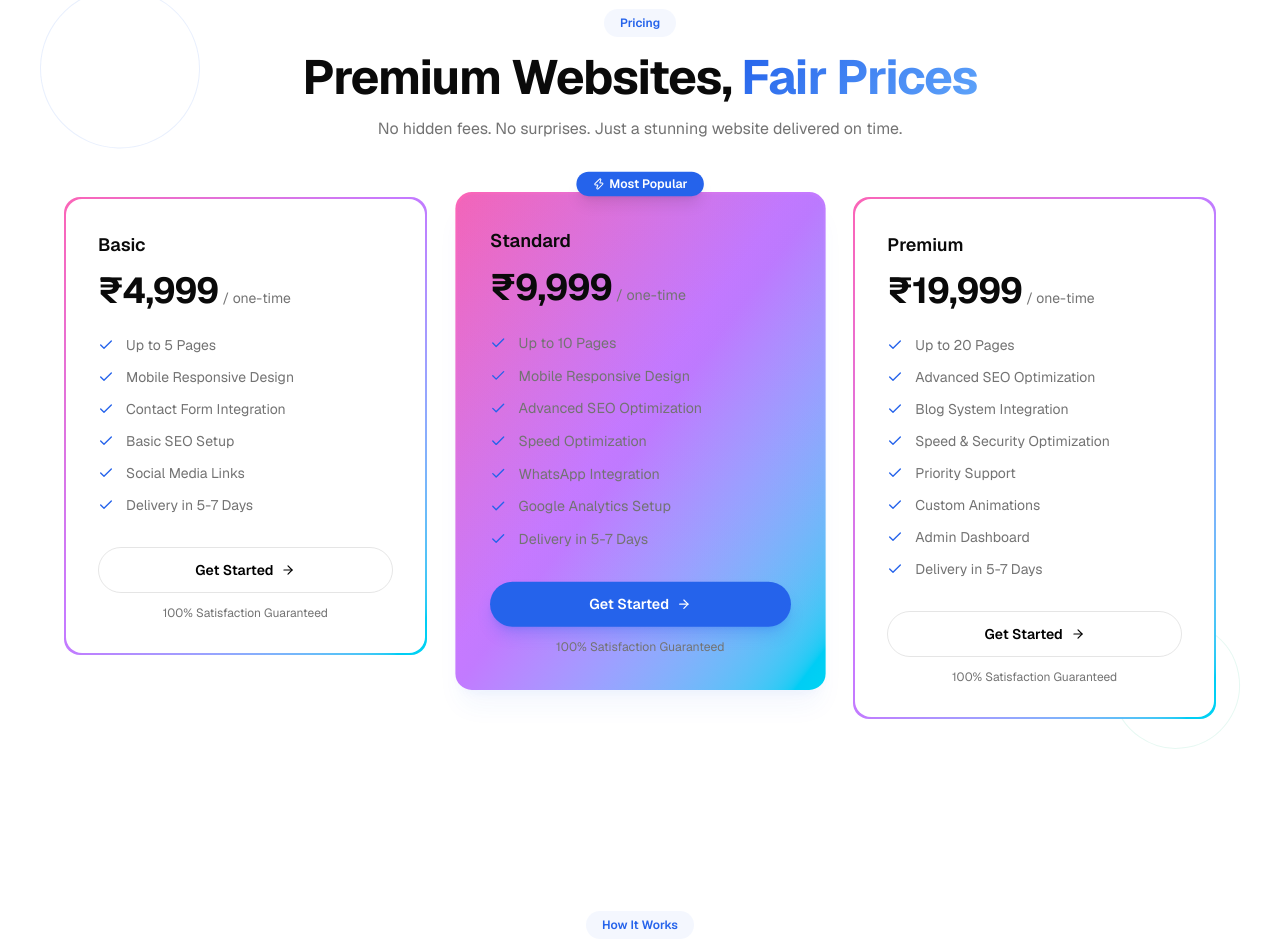
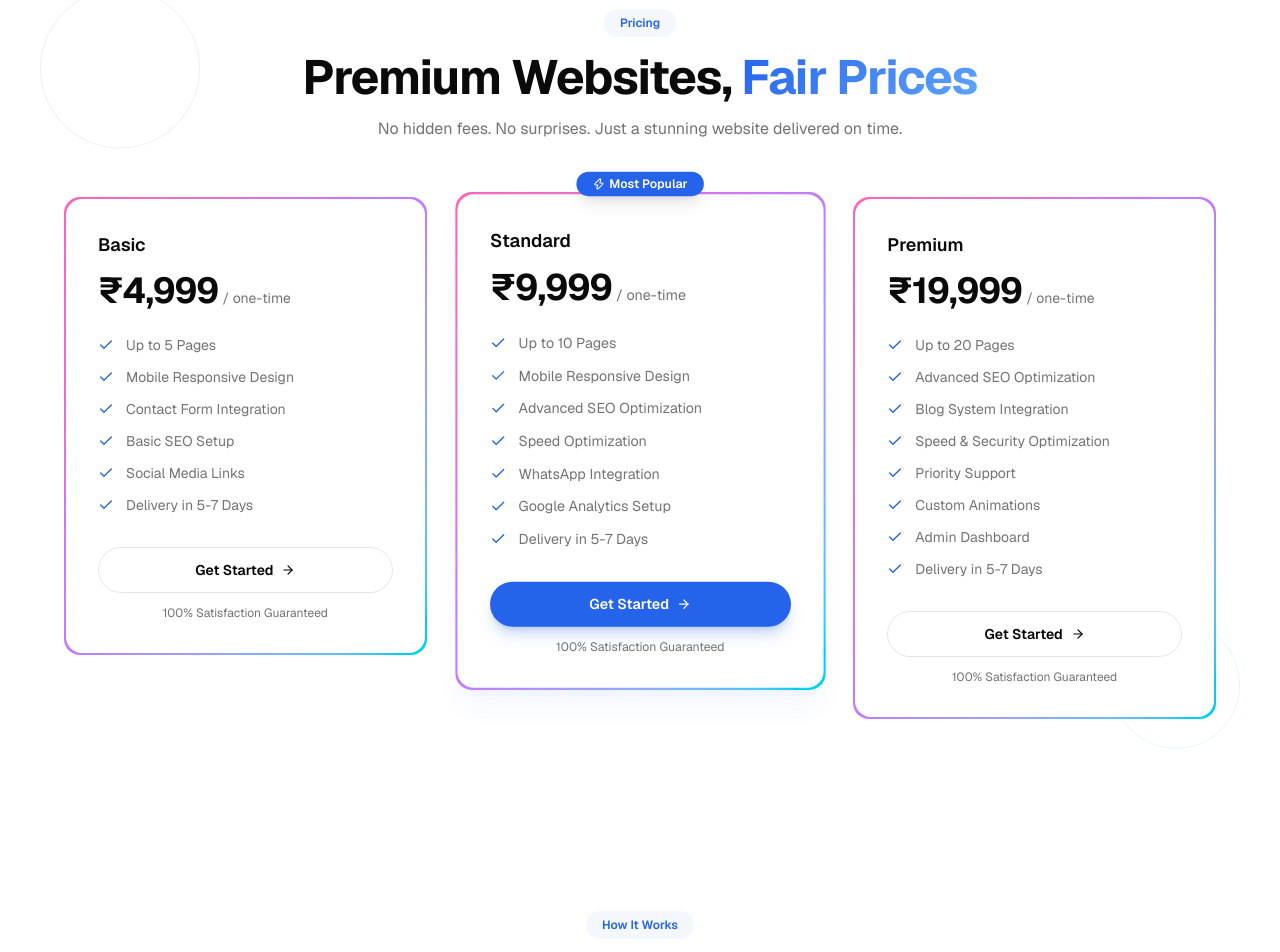
Before and after one commit to Prockoleck/portfolio2, a Next.js app: page / in a window 1280 px wide. Shown: the part 3453-4405 px from the top of the page. Built offline with nearby package versions, Linux system fonts and the light colour scheme.

Commit message:
Remove fill from Most Popular card, keep only gradient border

```diff
--- a/src/components/PricingSection.tsx
+++ b/src/components/PricingSection.tsx
@@ -55,11 +55,7 @@ function PricingCard({ plan, index, inView }: { plan: (typeof plans)[0]; index:
               : "shadow-black/5"
           }`}
         >
-          <div className={`relative rounded-[inherit] p-8 ${
-            plan.popular
-              ? "bg-gradient-to-b from-primary/[0.04] to-transparent"
-              : "bg-white"
-          }`}>
+          <div className="relative rounded-[inherit] bg-white p-8">
             {/* Liquid fill overlay */}
             <div className="absolute inset-0 overflow-hidden rounded-[inherit] pointer-events-none">
               <motion.div
```
